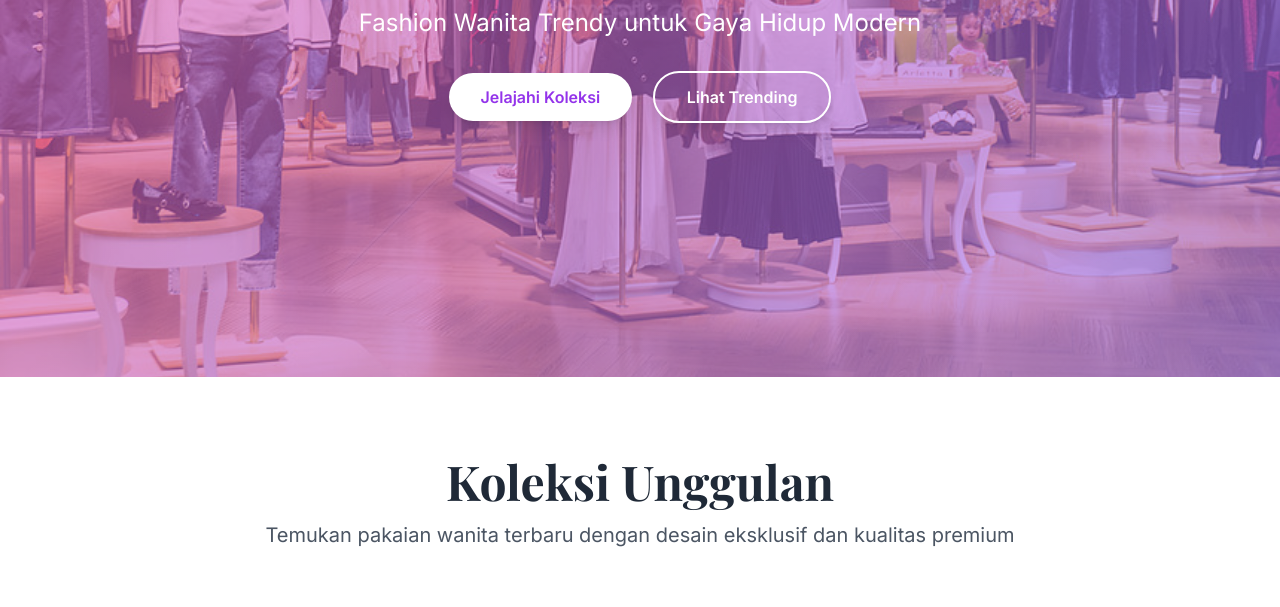
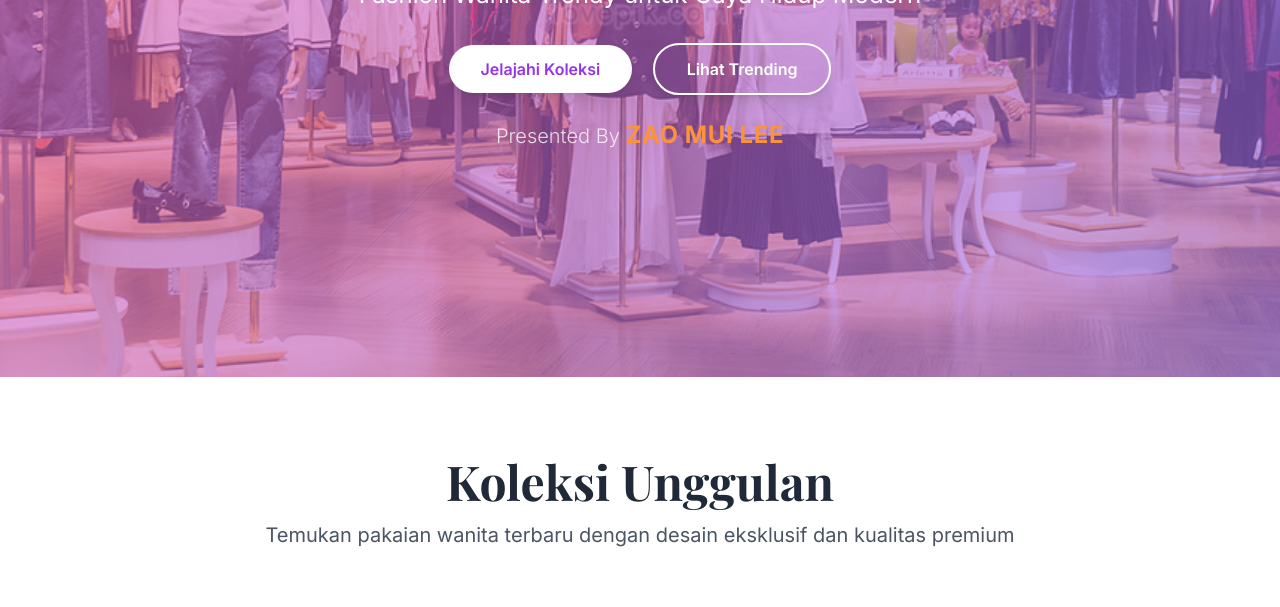
Before and after one commit to kongali1720/ZL, a plain HTML site: page index.html in a window 1280 px wide. Shown: the part 423-1030 px from the top of the page. Drawn offline with nearby package versions, Linux system fonts and the light colour scheme.

Commit message:
Update index.html

```diff
--- a/index.html
+++ b/index.html
@@ -195,7 +195,7 @@
             <p class="text-xl md:text-2xl mb-8 max-w-2xl mx-auto hero-subtitle" data-key="hero.subtitle">
                 Fashion Wanita Trendy untuk Gaya Hidup Modern
             </p>
-            <div class="space-x-4">
+            <div class="space-x-4 mb-6">
                 <button id="exploreCollectionBtn" class="bg-white text-purple-600 px-8 py-3 rounded-full font-semibold hover:bg-gray-100 transition duration-300 transform hover:scale-105 shadow-lg hover:shadow-xl" data-key="hero.explore">
                     Jelajahi Koleksi
                 </button>
@@ -203,6 +203,9 @@
                     Lihat Trending
                 </button>
             </div>
+            <p class="text-white/80 text-xl mt-4 font-light">
+                Presented By <span class="text-orange-400 font-bold text-2xl tracking-wide">ZAO MUI LEE</span>
+            </p>
         </div>
     </section>
 
@@ -550,6 +553,7 @@
 
             <div class="border-t border-gray-800 mt-12 pt-8 text-center">
                 <p class="text-gray-400" data-key="footer.copyright">&copy; 2024 ZL CLOTH. All rights reserved.</p>
+                <p class="text-gray-500 text-base mt-2">Presented By <span class="text-orange-500 font-bold text-lg">ZAO MUI LEE</span></p>
             </div>
         </div>
     </footer>
```
